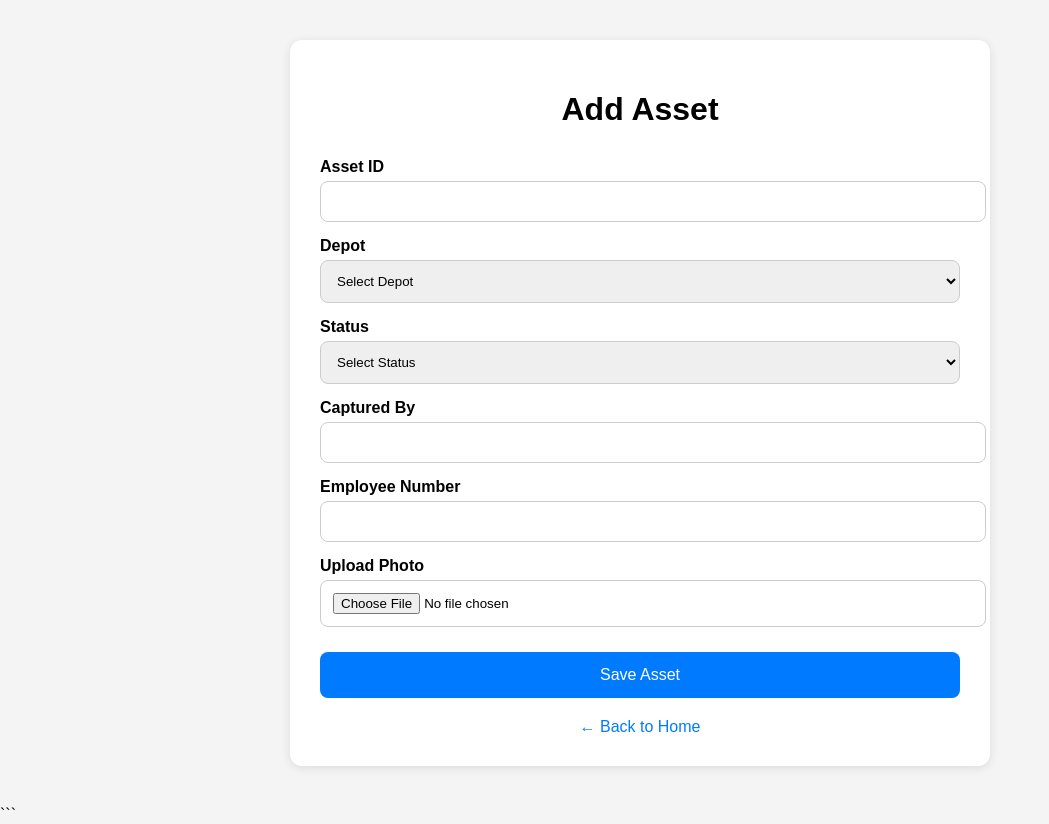
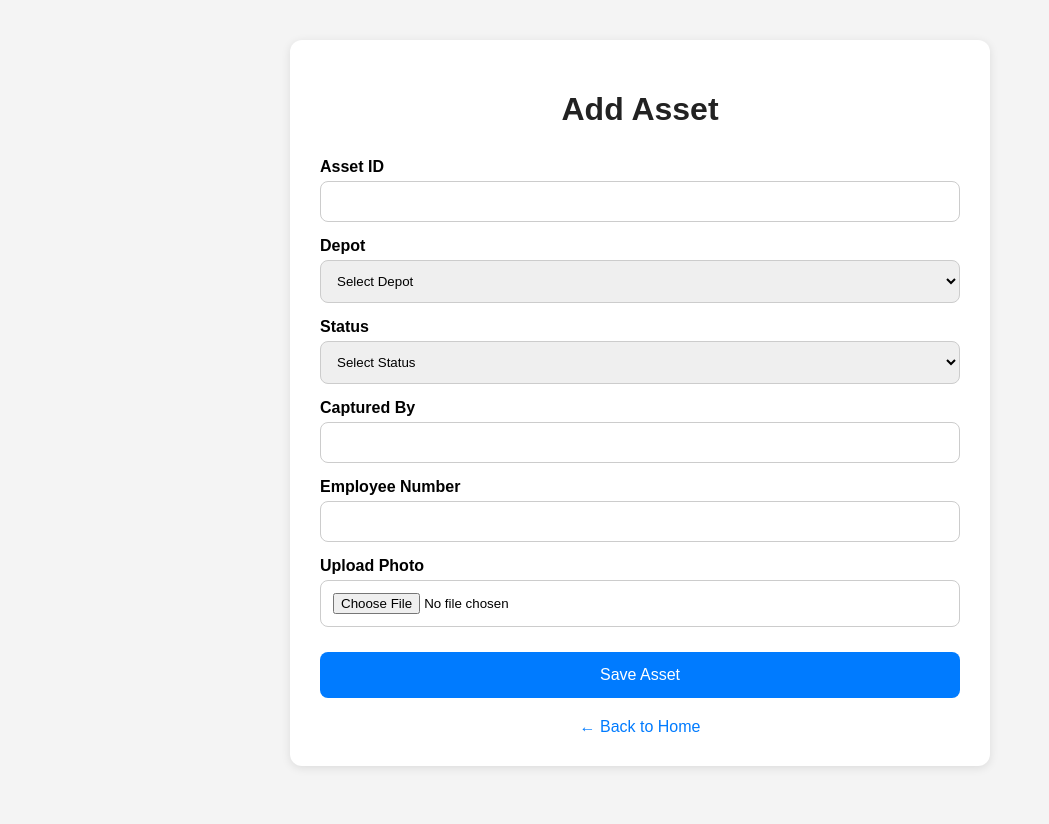
Before and after one commit to Mayra-2023/asset-tracker, a Python web app: template templates/add_asset.html in a window 1280 px wide. Shown: the whole page, without its empty margins (0-1049 px from the left). After the commit the page ends 768 px from the top, so only its background shows below. Run offline with Jinja, Linux system fonts and the light colour scheme; the template is opened without the code that fills it, so the values that code supplies are empty.

Commit message:
Update add_asset.html

````diff
--- a/templates/add_asset.html
+++ b/templates/add_asset.html
@@ -30,6 +30,7 @@
         h1{
             text-align:center;
             margin-bottom:30px;
+            color:#222;
         }
 
         label{
@@ -39,11 +40,13 @@
             font-weight:bold;
         }
 
-        input, select{
+        input,
+        select{
             width:100%;
             padding:12px;
             border:1px solid #ccc;
             border-radius:8px;
+            box-sizing:border-box;
         }
 
         .btn{
@@ -70,6 +73,10 @@
             color:#007BFF;
         }
 
+        .back:hover{
+            text-decoration:underline;
+        }
+
     </style>
 
 </head>
@@ -89,6 +96,7 @@
                 <label>Depot</label>
                 <select name="depot" required>
                     <option value="">Select Depot</option>
+                    <option value="Maragra">Maragra</option>
                     <option value="Xinavane">Xinavane</option>
                     <option value="Mafambisse">Mafambisse</option>
                     <option value="Marromeu">Marromeu</option>
@@ -138,4 +146,3 @@
 
 </body>
 </html>
-```
````
Lines whose indentation alone changed are shown as unchanged.
